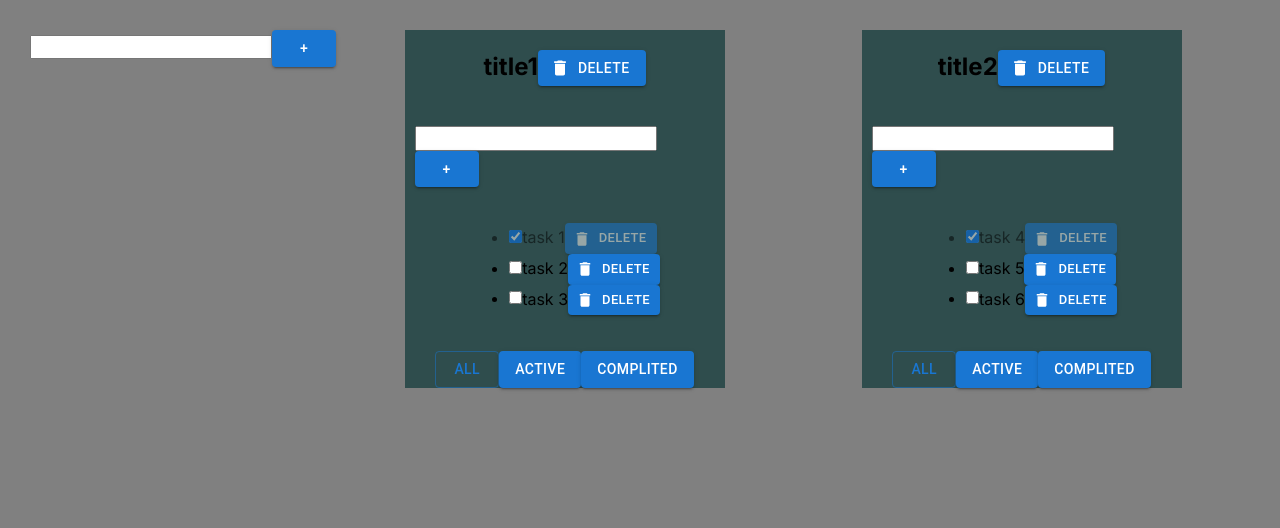
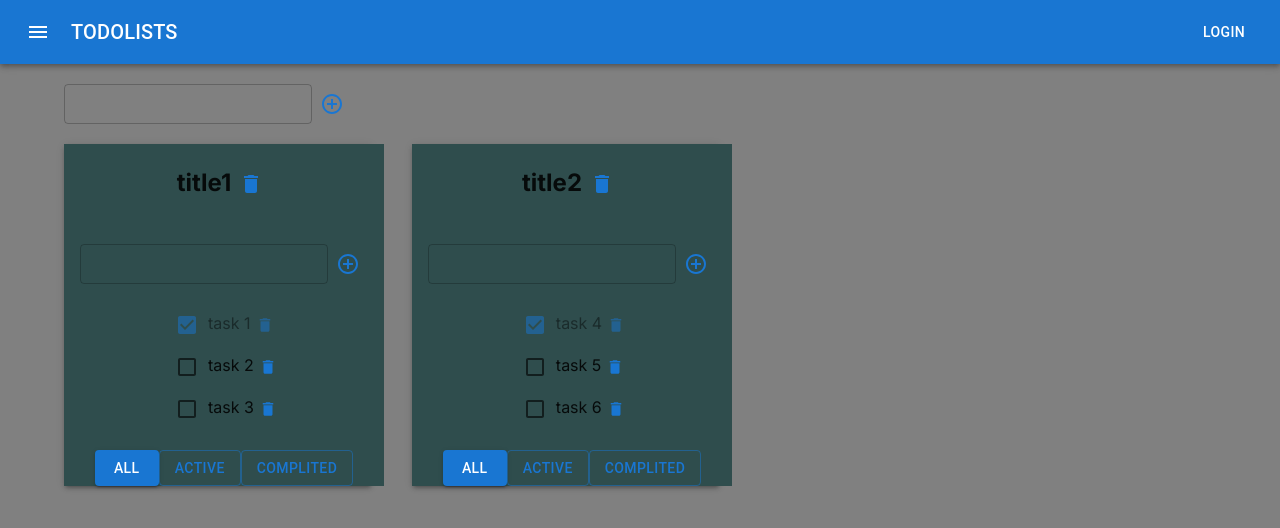
Before and after one commit to osipikav/todo-list, a React (Vite) app: page / in a window 1280 px wide. Shown: the top 528 px of the page. Built offline with nearby package versions, Linux system fonts and the light colour scheme.

Commit message:
refactored components to material ui

```diff
--- a/src/app/index.scss
+++ b/src/app/index.scss
@@ -14,9 +14,9 @@ body {
   text-align: center;
 }
 
-.App {
-  padding: 30px;
+.app {
   display: flex;
+  flex-direction: column;
 }
 
 .container {
@@ -28,16 +28,6 @@ body {
   gap: 20px;
 }
 
-.error {
-  border: red 1px solid;
-}
-
-.error-message {
-  color: red;
-}
-.active-filter {
-  background-color: aquamarine;
-}
 .is-done {
   opacity: 0.5;
 }
--- a/src/app/index.tsx
+++ b/src/app/index.tsx
@@ -3,6 +3,17 @@ import './index.scss';
 import { useState } from 'react';
 import { v1 } from 'uuid';
 import { AddItemForm } from 'components/AddItemForm/AddItemForm';
+import {
+  AppBar,
+  Button,
+  Container,
+  Grid,
+  IconButton,
+  Paper,
+  Toolbar,
+  Typography,
+} from '@mui/material';
+import MenuIcon from '@mui/icons-material/Menu';
 
 export interface TaskListType {
   id: string;
@@ -119,7 +130,22 @@ export const App = () => {
 
   return (
     <div className="App">
+      <AppBar position="static">
+        <Toolbar>
+          <IconButton size="small" edge="start" color="inherit" aria-label="menu" sx={{ mr: 2 }}>
+            <MenuIcon />
+          </IconButton>
+          <Typography variant="h6" component="div" sx={{ flexGrow: 1 }}>
+            TODOLISTS
+          </Typography>
+          <Button color="inherit">Login</Button>
+        </Toolbar>
+      </AppBar>
+      <Container fixed>
+        <Grid container style={{ margin: '20px 0' }}>
           <AddItemForm addItem={(title) => addTodolist(title)} />
+        </Grid>
+        <Grid container spacing={5}>
           {todolists.map((ti) => {
             let tasksForToDoList = ti.taskList;
             if (ti.filter === 'complited') {
@@ -129,8 +155,9 @@ export const App = () => {
               tasksForToDoList = ti.taskList.filter((t) => t.isDone === false);
             }
             return (
+              <Grid item key={ti.id}>
+                <Paper elevation={3}>
                   <ToDoList
-            key={ti.id}
                     id={ti.id}
                     tasks={tasksForToDoList}
                     removeTask={removeTask}
@@ -143,8 +170,12 @@ export const App = () => {
                     changeTodolistTitle={changeTodolistTitle}
                     changeTaskTitle={changeTaskTitle}
                   />
+                </Paper>
+              </Grid>
             );
           })}
+        </Grid>
+      </Container>
     </div>
   );
 };
--- a/src/components/AddItemForm/AddItemForm.tsx
+++ b/src/components/AddItemForm/AddItemForm.tsx
@@ -1,4 +1,5 @@
-import { Button } from '@mui/material';
+import { ControlPoint } from '@mui/icons-material';
+import { IconButton, TextField } from '@mui/material';
 import { ChangeEvent, useState, KeyboardEvent } from 'react';
 
 type AddItemFormPropsType = {
@@ -29,16 +30,18 @@ export function AddItemForm(props: AddItemFormPropsType) {
   }
   return (
     <div>
-      <input
+      <TextField
         value={newTaskTitle}
         onChange={onNewTitleHandler}
         onKeyDown={onNewTitleKeyDownHandler}
-        className={error ? 'error' : ''}
+        error={!!error}
+        id="outlined-error-helper-text"
+        label={error}
+        size="small"
       />
-      <Button variant="contained" onClick={addTask}>
-        +
-      </Button>
-      {error && <div className="error-message"> {error}</div>}
+      <IconButton onClick={addTask} color="primary">
+        <ControlPoint />
+      </IconButton>
     </div>
   );
 }
--- a/src/components/EditableSpan/EditableSpan.tsx
+++ b/src/components/EditableSpan/EditableSpan.tsx
@@ -1,3 +1,4 @@
+import { TextField } from '@mui/material';
 import { ChangeEvent, useState } from 'react';
 
 type EditableSpanPropsType = { title: string; onChangeTitle: (newTitle: string) => void };
@@ -21,7 +22,14 @@ export function EditableSpan(props: EditableSpanPropsType) {
   }
 
   return editMode ? (
-    <input value={title} onBlur={activateViewMode} autoFocus onChange={onTitleHandler} />
+    <TextField
+      value={title}
+      onBlur={activateViewMode}
+      autoFocus
+      onChange={onTitleHandler}
+      id="outlined-size-small"
+      size="small"
+    />
   ) : (
     <span onDoubleClick={activateEditMode}>{props.title}</span>
   );
--- a/src/components/ToDoList/ToDoList.tsx
+++ b/src/components/ToDoList/ToDoList.tsx
@@ -1,4 +1,4 @@
-import { Button } from '@mui/material';
+import { Button, Checkbox, IconButton } from '@mui/material';
 import { AddItemForm } from 'components/AddItemForm/AddItemForm';
 import { EditableSpan } from 'components/EditableSpan/EditableSpan';
 import DeleteIcon from '@mui/icons-material/Delete';
@@ -50,16 +50,12 @@ export function ToDoList(props: PropsType) {
     <div className="container">
       <h2>
         <EditableSpan title={props.title} onChangeTitle={changeTodolistTitle} />
-        <Button
-          variant="contained"
-          startIcon={<DeleteIcon />}
-          onClick={() => props.removeTaskList(props.id)}
-        >
-          delete
-        </Button>
+        <IconButton aria-label="delete" onClick={() => props.removeTaskList(props.id)}>
+          <DeleteIcon fontSize="inherit" color="primary" />
+        </IconButton>
       </h2>
       <AddItemForm addItem={addTask} />
-      <ul>
+      <div>
         {props.tasks.map((task: TaskType) => {
           function onChangeHandler() {
             props.changeTaskStatus(task.id, props.id);
@@ -73,36 +69,35 @@ export function ToDoList(props: PropsType) {
             props.changeTaskTitle(task.id, props.id, newTitle);
           }
           return (
-            <li key={task.id} className={task.isDone ? 'is-done' : ''}>
-              <input type="checkbox" checked={task.isDone} onChange={onChangeHandler} />
+            <div key={task.id} className={task.isDone ? 'is-done' : ''}>
+              <Checkbox
+                checked={task.isDone}
+                onChange={onChangeHandler}
+                inputProps={{ 'aria-label': 'controlled' }}
+              />
               <EditableSpan title={task.task} onChangeTitle={changeTaskTitle} />
-              <Button
-                variant="contained"
-                size="small"
-                startIcon={<DeleteIcon />}
-                onClick={removeTask}
-              >
-                delete
-              </Button>
-            </li>
+              <IconButton aria-label="delete" size="small" onClick={removeTask}>
+                <DeleteIcon fontSize="inherit" color="primary" />
+              </IconButton>
+            </div>
           );
         })}
-      </ul>
+      </div>
       <div>
         <Button
-          variant={props.filter === 'all' ? 'outlined' : 'contained'}
+          variant={props.filter === 'all' ? 'contained' : 'outlined'}
           onClick={onAllClickHandler}
         >
           All
         </Button>
         <Button
-          variant={props.filter === 'active' ? 'outlined' : 'contained'}
+          variant={props.filter === 'active' ? 'contained' : 'outlined'}
           onClick={onActiveClickHandler}
         >
           Active
         </Button>
         <Button
-          variant={props.filter === 'complited' ? 'outlined' : 'contained'}
+          variant={props.filter === 'complited' ? 'contained' : 'outlined'}
           onClick={onComplitedClickHandler}
         >
           Complited
```
Lines whose indentation alone changed are shown as unchanged.
